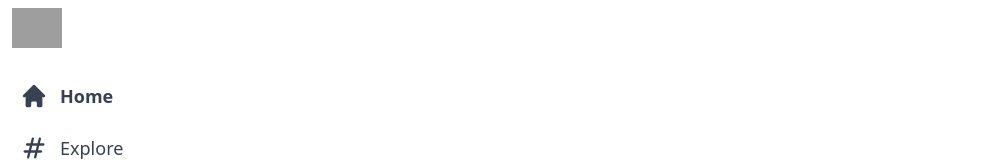
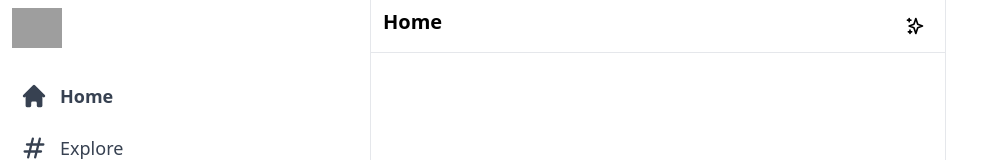
Before and after one commit to andrijanagj/twitter-clone, a Next.js app: page / in a window 1280 px wide. Shown: the top 160 px of the page, without its empty margins (0-1001 px from the left). Built offline with nearby package versions, Linux system fonts and the light colour scheme; grey boxes are pictures that could not be loaded.

Commit message:
create feed component and its header

```diff
--- /dev/null
+++ b/components/Feed.js
@@ -0,0 +1,14 @@
+import { SparklesIcon } from "@heroicons/react/outline";
+
+export default function Feed() {
+  return (
+    <div className="xl:ml-[370px] border-l border-r border-gray-200 xl:min-w-[576px] sm:ml-[73px] flex-grow max-w-xl">
+      <div className="flex py-2 px-3 sticky top-0 z-50 bg-white border-b border-gray-200">
+        <h2 className="text-lg sm:text-xl font-bold cursor-pointer">Home</h2>
+        <div className="hoverEffect flex items-center justify-center px-0 ml-auto w-9 h-9">
+          <SparklesIcon className="h-5" />
+        </div>
+      </div>
+    </div>
+  );
+}
--- a/pages/index.js
+++ b/pages/index.js
@@ -1,4 +1,5 @@
 import Head from "next/head";
+import Feed from "../components/Feed";
 import Sidebar from "../components/sidebar";
 
 export default function Home() {
@@ -15,6 +16,8 @@
         <Sidebar></Sidebar>
         {/*feed */}
 
+        <Feed />
+
         {/*Widgets */}
       </main>
     </div>
```
